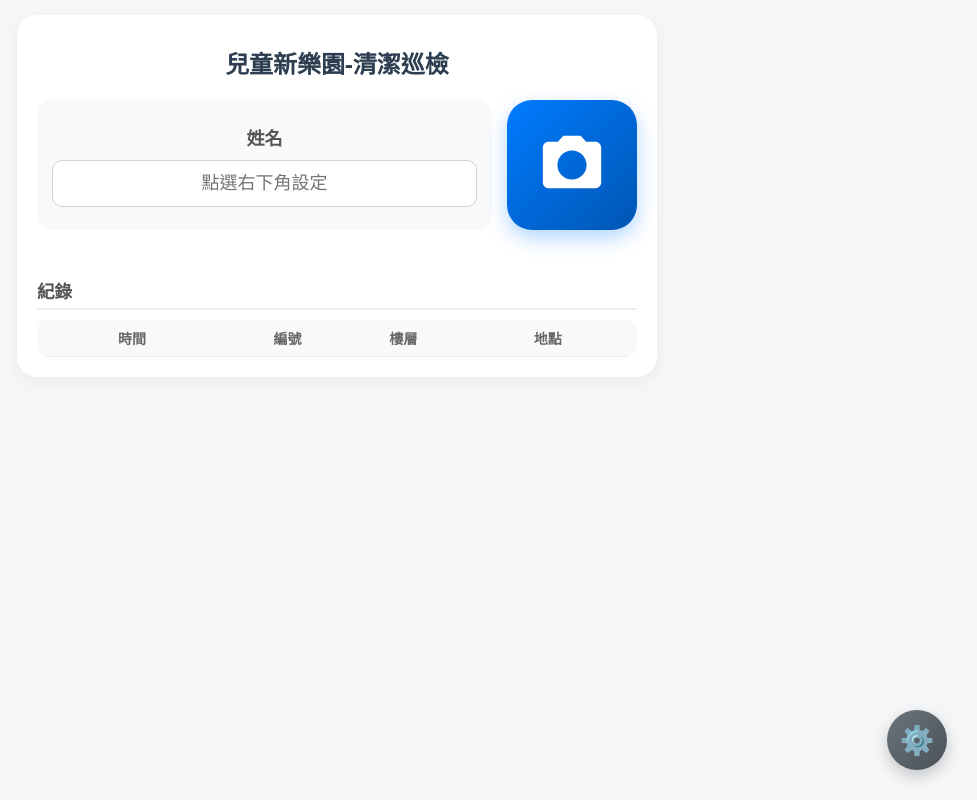
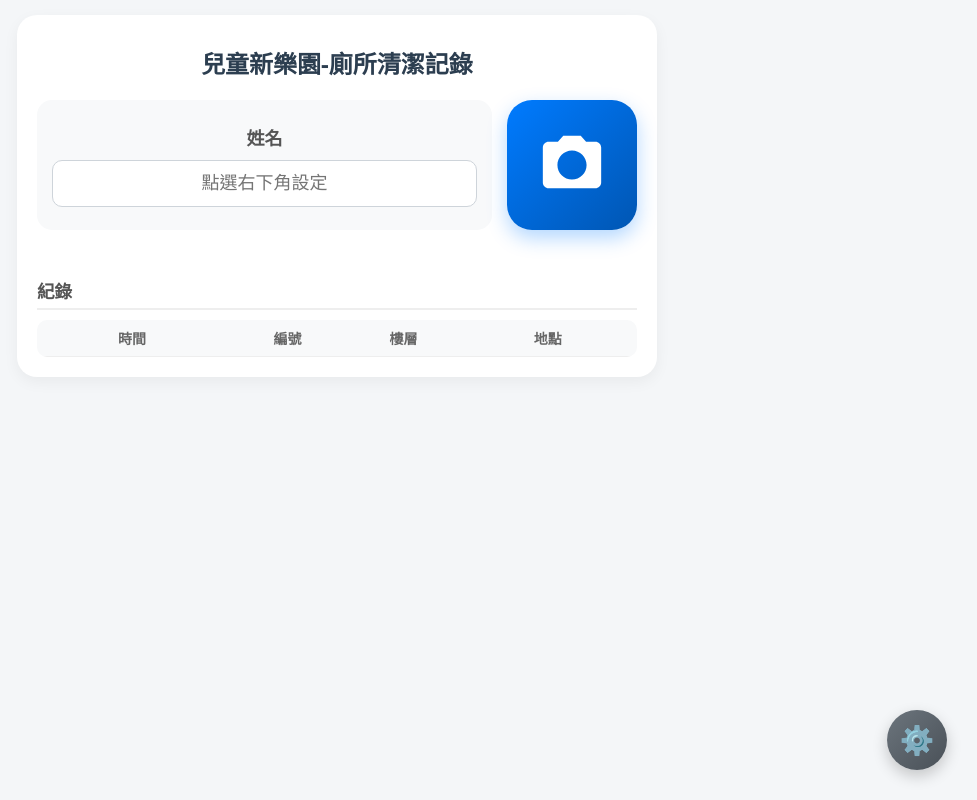
Before and after one commit to richardwli/tcap, a plain HTML site: page index.html in a window 1280 px wide. Shown: the whole page, without its empty margins (303-1280 px from the left). Drawn offline with nearby package versions, Linux system fonts and the light colour scheme.

Commit message:
Update title and headings for restroom cleaning

```diff
--- a/index.html
+++ b/index.html
@@ -5,13 +5,13 @@
     <meta charset="UTF-8">
     <meta name="viewport" content="width=device-width, initial-scale=1.0">
 
-    <title>兒童新樂園-清潔巡檢</title>
+    <title>兒童新樂園-廁所清潔記錄</title>
     <!-- PWA 相關設定 -->
     <link rel="manifest" href="manifest.json">
     <meta name="theme-color" content="#007bff">
     <meta name="apple-mobile-web-app-capable" content="yes">
     <meta name="apple-mobile-web-app-status-bar-style" content="black-translucent">
-    <meta name="apple-mobile-web-app-title" content="清潔巡檢">
+    <meta name="apple-mobile-web-app-title" content="廁所清潔記錄">
     <link rel="apple-touch-icon" href="icon.png">
 
     <!-- 引入 html5-qrcode -->
@@ -287,7 +287,7 @@
 <body>
 
     <div class="container">
-        <h2>兒童新樂園-清潔巡檢</h2>
+        <h2>兒童新樂園-廁所清潔記錄</h2>
 
         <!-- 控制面板：左姓名，右按鈕 -->
         <div class="control-panel">
```
